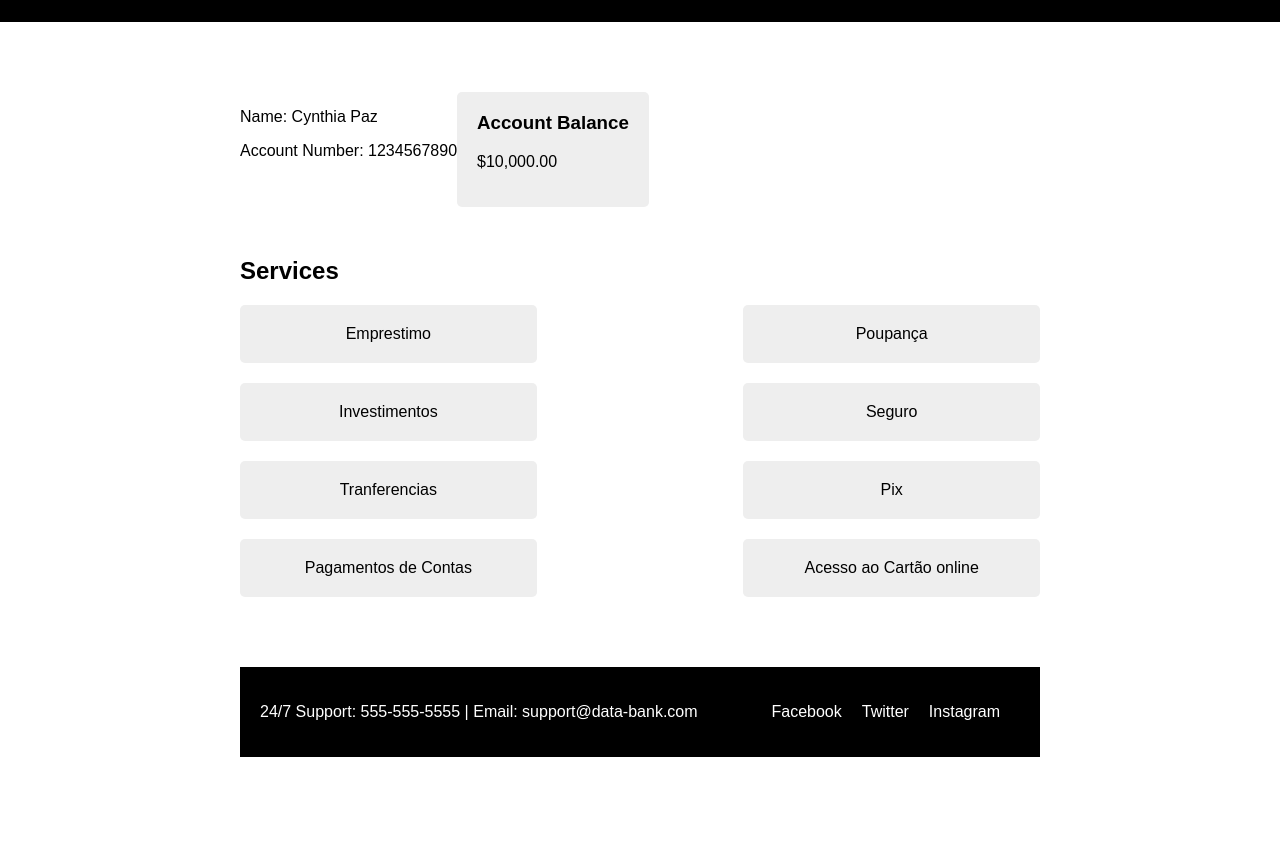
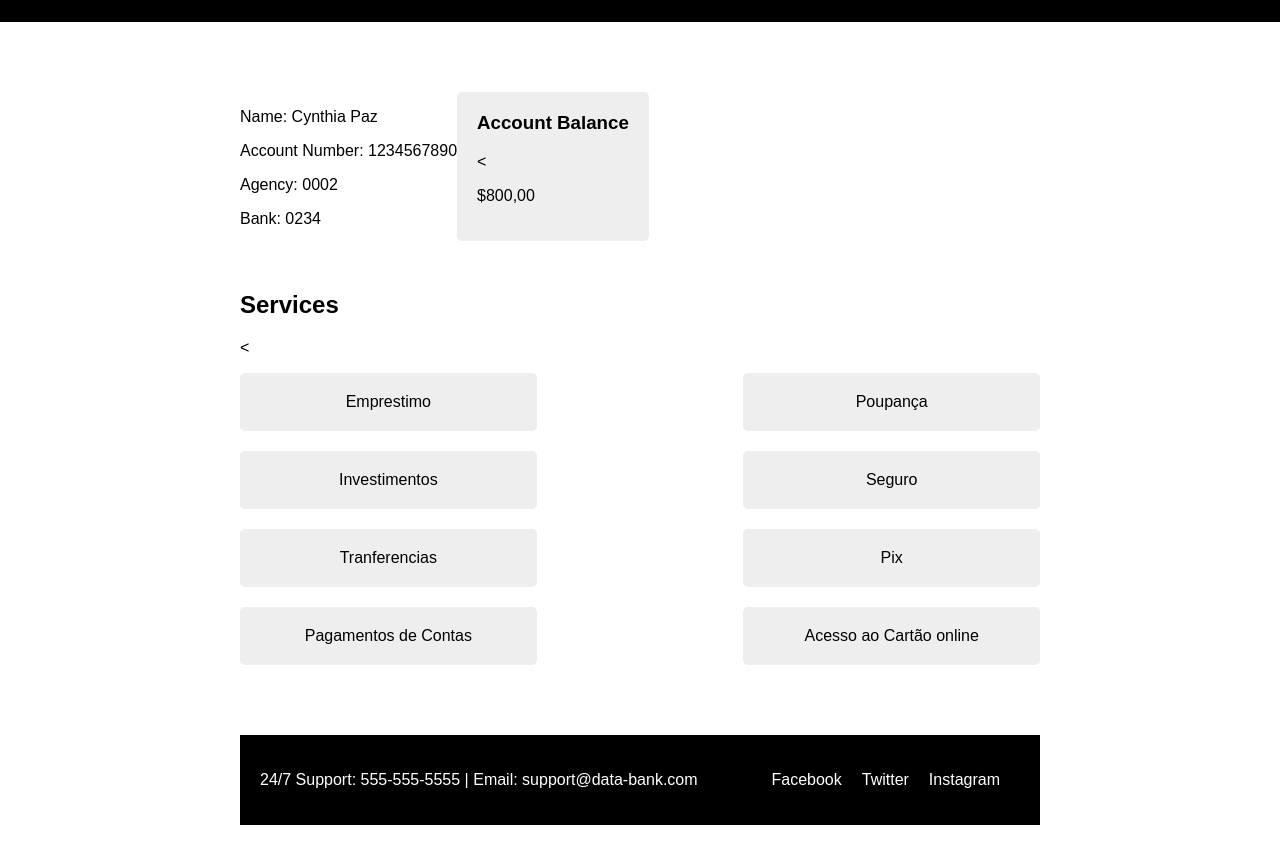
Before and after one commit to brayanlolv/soft, a plain HTML site: page index.html in a window 1280 px wide. Shown: the part 96-941 px from the top of the page. Before the commit the page ends 873 px from the top, so only its background shows below. Drawn offline with Linux system fonts and the light colour scheme.

Commit message:
Update index.html
Ff

```diff
--- a/index.html
+++ b/index.html
@@ -155,14 +155,23 @@
             <div class="profile">
                 <p>Name: Cynthia Paz</p>
                 <p>Account Number: 1234567890</p>
+                <p>Agency: 0002
+
+</p>
+                <p>Bank: 0234</p>
             </div>
             <div class="balance">
                 <h3>Account Balance</h3>
-                <p>$10,000.00</p>
+                <<p>$800,00</p>
+
             </div>
         </section>
         <section id="services">
             <h2>Services</h2>
+            <
+
+
+
             <ul>
                 <li><a href="pages/emprestimo.html" >Emprestimo</a></Emprestimo></li>
                 <li><a href="pages/poupança.html" >Poupança</a></Emprestimo></li>
```
